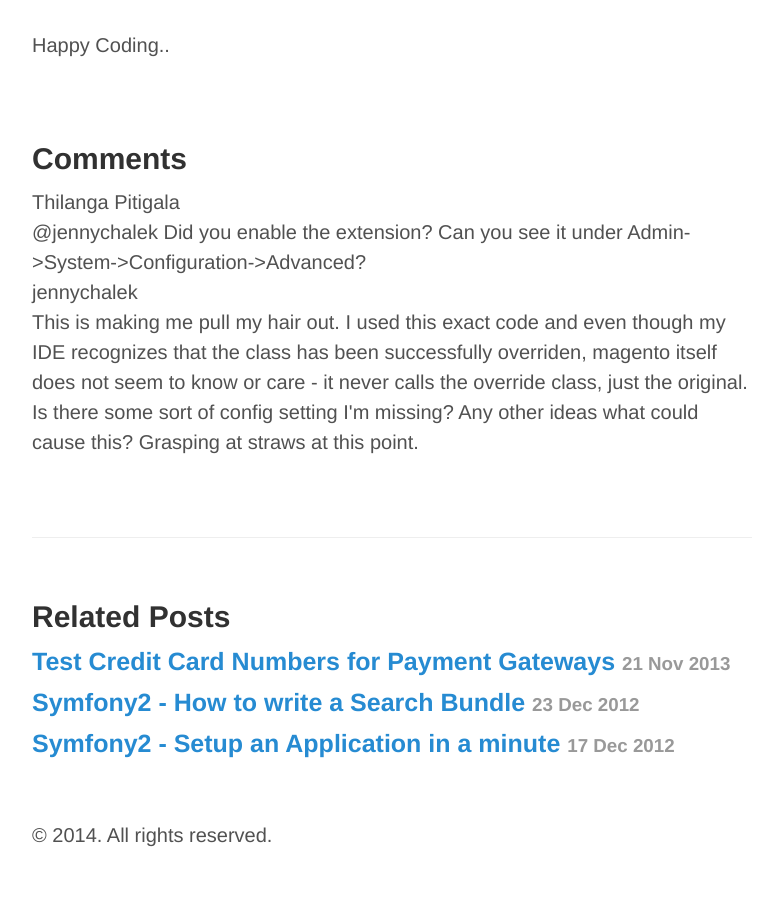
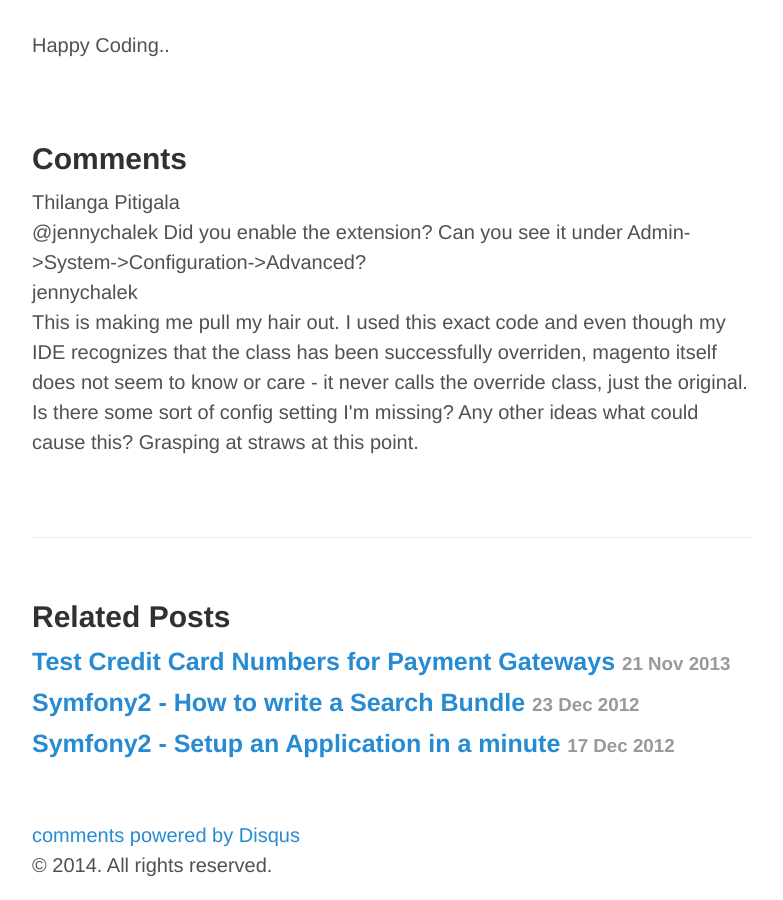
Before and after one commit to robpetreski/thilanga.github.io, a Jekyll site: the page built from _posts/2013-01-19-magento-how-to-switch-base-urls-without-modifying-the-database.html, in a window 1280 px wide and 900 px high, scrolled down 2278 px. Shown: the whole window, without its empty margins (248-1031 px from the left). Built offline with Jekyll 4.4.1, drawn with Linux system fonts in a browser that asks for light colours; Markdown is read by kramdown in place of the engine named in the settings; comment, search, counter and statistics services are not loaded; before the commit the page ends 3148 px from its top, so only the background shows below that; some of the changed lines change nothing that is shown.

Commit message:
trying to enable disqus

```diff
--- a/_includes/comments.html
+++ b/_includes/comments.html
@@ -3,7 +3,7 @@
 <div id="disqus_thread"></div>
 <script type="text/javascript">
     /* * * CONFIGURATION VARIABLES: EDIT BEFORE PASTING INTO YOUR WEBPAGE * * */
-    var disqus_shortname = '<USERNAME>'; // required: replace example with your forum shortname
+    var disqus_shortname = 'thilangapitigala'; // required: replace example with your forum shortname
 
     /* * * DON'T EDIT BELOW THIS LINE * * */
     (function () {
--- a/_posts/2013-01-19-magento-how-to-switch-base-urls-without-modifying-the-database.html
+++ b/_posts/2013-01-19-magento-how-to-switch-base-urls-without-modifying-the-database.html
@@ -2,7 +2,7 @@
 layout: post
 title: Magento - How to switch Base URLs without modifying the Database
 date: 2013-01-19
-comments: false
+comments: true
 ---
 
 
```
